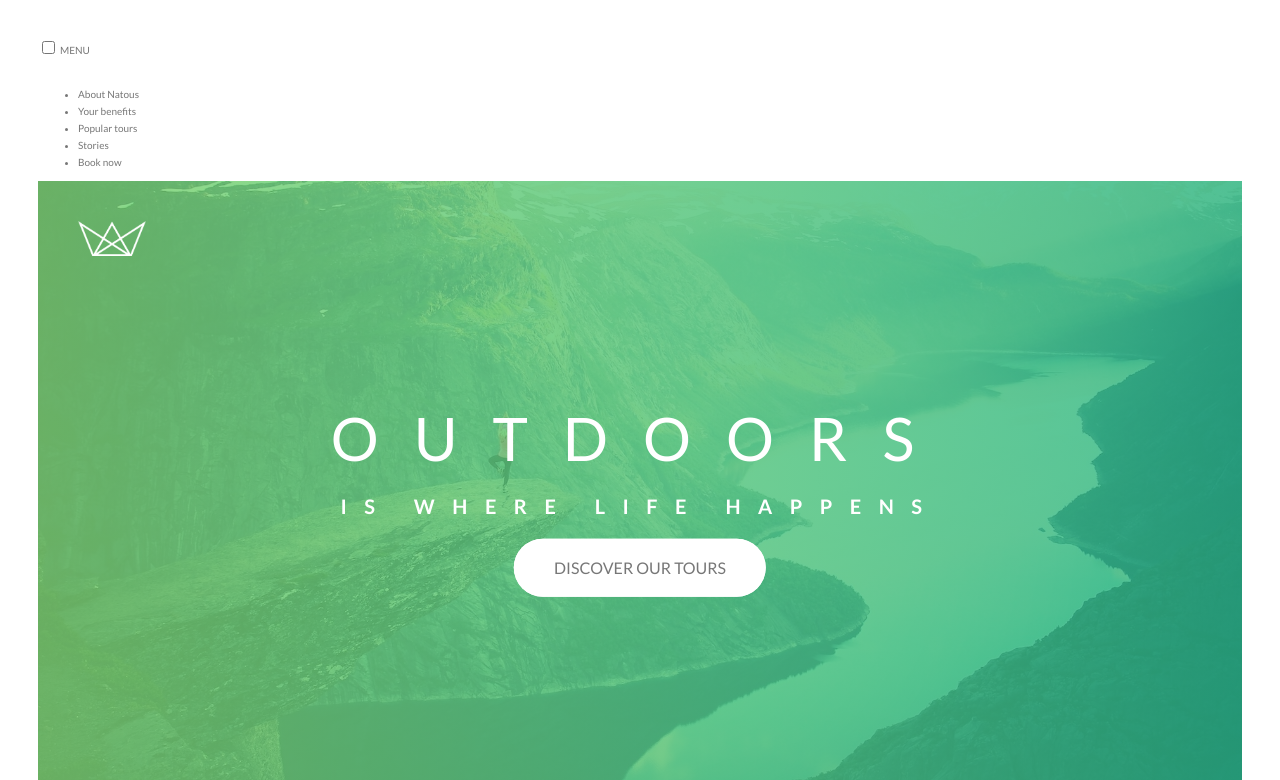
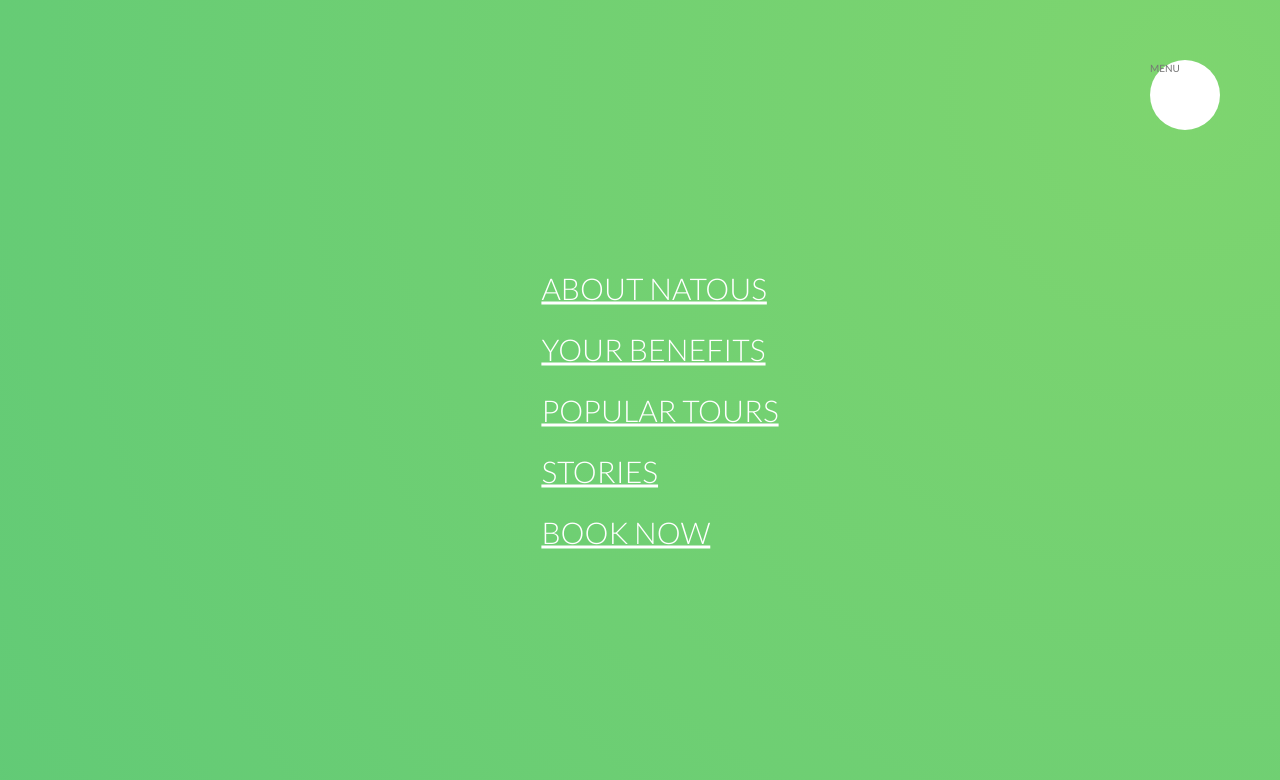
Before and after one commit to simozan/starter, a website: page index.html in a window 1280 px wide. Shown: the top 780 px of the page. Drawn offline with Linux system fonts and the light colour scheme.

Commit message:
navigation update

```diff
--- a/index.html
+++ b/index.html
@@ -23,11 +23,11 @@
         <div class="navigation__background">&nbsp;</div>
         <nav class="navigation__nav">
             <ul class="navigation__list">
-                <li class="navigation__item"><a href="#" class="navigation__link"></a>About Natous</li>
-                <li class="navigation__item"><a href="#" class="navigation__link"></a>Your benefits</li>
-                <li class="navigation__item"><a href="#" class="navigation__link"></a>Popular tours</li>
-                <li class="navigation__item"><a href="#" class="navigation__link"></a>Stories</li>
-                <li class="navigation__item"><a href="#" class="navigation__link"></a>Book now</li>
+                <li class="navigation__item"><a href="#" class="navigation__link">About Natous</a></li>
+                <li class="navigation__item"><a href="#" class="navigation__link">Your benefits</a></li>
+                <li class="navigation__item"><a href="#" class="navigation__link">Popular tours</a></li>
+                <li class="navigation__item"><a href="#" class="navigation__link">Stories</a></li>
+                <li class="navigation__item"><a href="#" class="navigation__link">Book now</a></li>
             </ul>
         </nav>
     </div>
--- a/sass/layout/_navigation.scss
+++ b/sass/layout/_navigation.scss
@@ -1,8 +1,17 @@
 .navigation {
   &__checkbox {
+    display: none;
   }
 
   &__button {
+    background-color: $color-white;
+    height: 7rem;
+    width: 7rem;
+    position: fixed;
+    top: 6rem;
+    right: 6rem;
+    border-radius: 50%;
+    z-index: 20000;
   }
 
   &__background {
@@ -12,18 +21,38 @@
     position: fixed;
     top: 6.5rem;
     right: 6.5rem;
-    // background-image: ;
+    background-image: radial-gradient($color-primary-light, $color-primary-dark);
+    z-index: 1000;
+
+    transform: scale(100);
   }
 
   &__nav {
+    height: 100vh;
+    width: 100%;
+    position: fixed;
+    top:0;
+    right: 0;
+    z-index: 1500;
   }
 
   &__list {
+    position: absolute;
+    top:50%;
+    left: 50%;
+    transform: translate(-50%,-50%);
+    list-style: none;
   }
 
   &__item {
+    margin: 1rem;
   }
 
   &__link {
+    font-size: 3rem;
+    font-weight: 300;
+    color: $color-white;
+    text-transform: uppercase;
+    background-image: linear-gradient(120deg, ) ;
   }
 }
```
Also changed, not shown: css/style.css.
